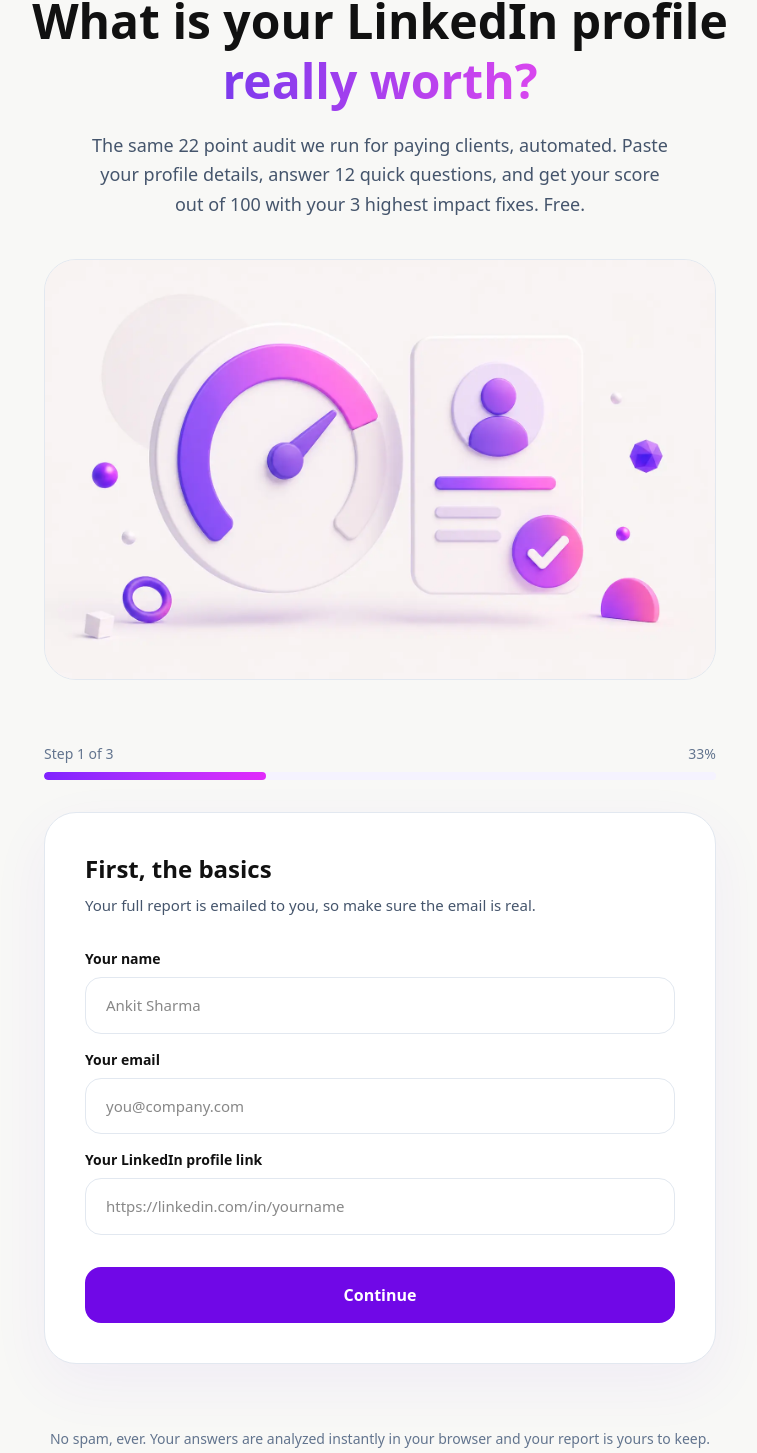
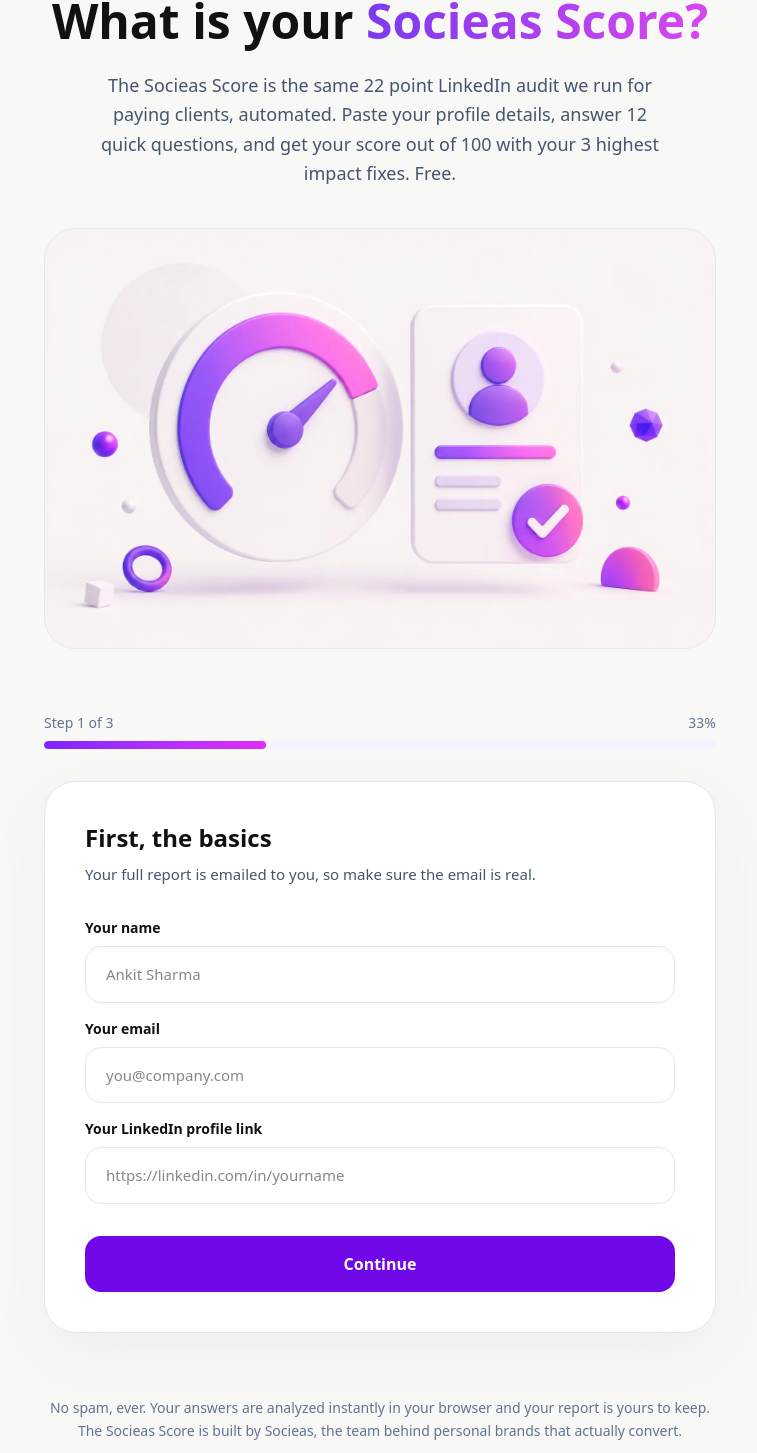
Before and after one commit to Socieas/socieas, a Next.js app: page /tools/linkedin-score in a window 1280 px wide. Shown: the part 195-1648 px from the top of the page, without its empty margins (260-1017 px from the left). Built offline with nearby package versions, Linux system fonts and the light colour scheme.

Commit message:
Update page.tsx

```diff
--- a/app/tools/linkedin-score/page.tsx
+++ b/app/tools/linkedin-score/page.tsx
@@ -5,9 +5,9 @@ import Image from "next/image";
 import LinkedInScoreTool from "@/components/tools/LinkedInScoreTool";
 
 export const metadata: Metadata = {
-  title: "Free LinkedIn Profile Score | Socieas",
+  title: "The Socieas Score | Free LinkedIn Profile Audit",
   description:
-    "Get your LinkedIn profile scored out of 100 in 90 seconds. A 22 point audit across first impression, positioning, content, social proof, and conversion, with your 3 highest impact fixes free.",
+    "Get your Socieas Score: your LinkedIn profile rated out of 100 in 90 seconds. A 22 point audit across first impression, positioning, content, social proof, and conversion, with your 3 highest impact fixes free.",
 };
 
 export default function LinkedInScorePage() {
@@ -19,19 +19,19 @@ export default function LinkedInScorePage() {
           Free tool · 90 seconds
         </span>
         <h1 className="mt-6 text-4xl font-extrabold leading-tight text-[#111111] sm:text-5xl">
-          What is your LinkedIn profile{" "}
-          <span className="gradient-text">really worth?</span>
+          What is your <span className="gradient-text">Socieas Score?</span>
         </h1>
         <p className="mx-auto mt-5 max-w-xl text-lg leading-relaxed text-slate-600">
-          The same 22 point audit we run for paying clients, automated. Paste
-          your profile details, answer 12 quick questions, and get your score
-          out of 100 with your 3 highest impact fixes. Free.
+          The Socieas Score is the same 22 point LinkedIn audit we run for
+          paying clients, automated. Paste your profile details, answer 12
+          quick questions, and get your score out of 100 with your 3 highest
+          impact fixes. Free.
         </p>
 
         <div className="mx-auto mt-10 max-w-2xl overflow-hidden rounded-[32px] border border-slate-200">
           <Image
             src="/images/tools/linkedin-score.webp"
-            alt="LinkedIn profile score tool by Socieas"
+            alt="The Socieas Score, the free LinkedIn profile audit by Socieas"
             width={1600}
             height={1000}
             className="h-auto w-full"
@@ -49,8 +49,8 @@ export default function LinkedInScorePage() {
       <section className="mx-auto mt-16 max-w-2xl text-center">
         <p className="text-sm leading-relaxed text-slate-500">
           No spam, ever. Your answers are analyzed instantly in your browser
-          and your report is yours to keep. Built by Socieas, the team behind
-          personal brands that actually convert.
+          and your report is yours to keep. The Socieas Score is built by
+          Socieas, the team behind personal brands that actually convert.
         </p>
       </section>
     </main>
```
